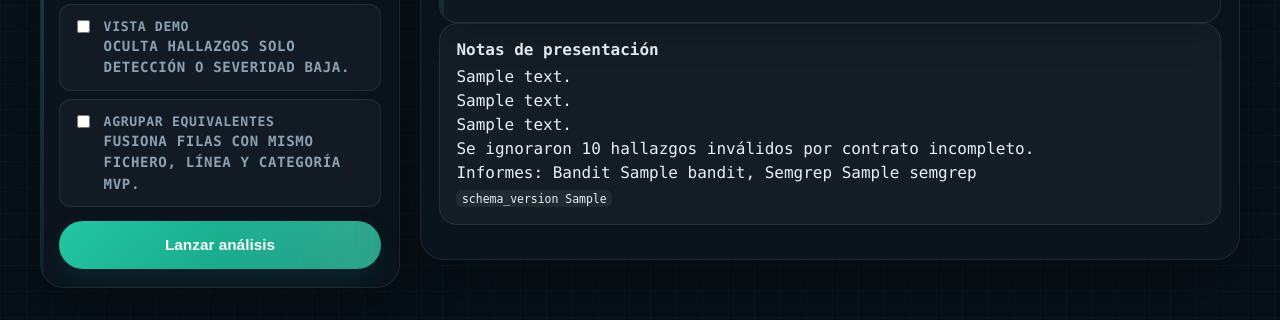
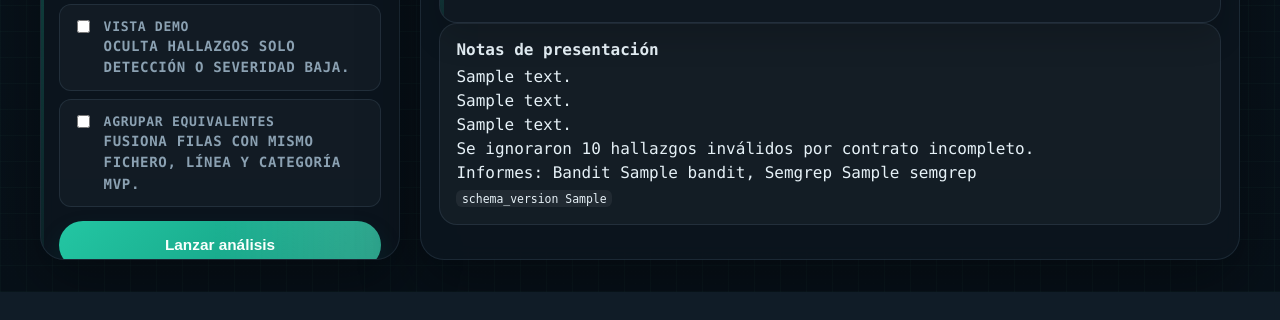
Before and after one commit to p3ix/tfg-secure-code-remediation, a Flask app: template app/templates/dashboard.html in a window 1280 px wide. Shown: the part 1607-1927 px from the top of the page. After the commit the page ends 1899 px from the top, so only its background shows below. Run offline with Flask 3, Linux system fonts and the light colour scheme; the template is opened without the code that fills it: most values are stand-ins (such as "Sample title", 1, 10 or a date in 2020).

Commit message:
feat(web): WEB-2 scroll independiente sidebar y resultados en dashboard
- Layout split-scroll en escritorio con altura acotada al viewport
- overflow-y auto en panel lateral y principal; sin recorte del formulario
- Móvil mantiene columna única con scroll de página

```diff
--- a/app/templates/dashboard.html
+++ b/app/templates/dashboard.html
@@ -133,6 +133,27 @@
       margin-top: 1.25rem;
       align-items: start;
     }
+    /* Escritorio: scroll independiente sidebar / resultados (WEB-2) */
+    @media (min-width: 901px) {
+      .layout.layout--split-scroll {
+        align-items: stretch;
+        height: calc(100dvh - 11.5rem);
+        min-height: 22rem;
+        max-height: calc(100dvh - 6rem);
+      }
+      .layout.layout--split-scroll .side-panel,
+      .layout.layout--split-scroll .main-panel {
+        min-height: 0;
+        max-height: 100%;
+        overflow-x: hidden;
+        overflow-y: auto;
+        overscroll-behavior: contain;
+      }
+      .layout.layout--split-scroll .side-panel {
+        position: relative;
+        top: auto;
+      }
+    }
     .panel {
       border: 1px solid var(--line);
       border-radius: var(--radius-xl);
@@ -145,7 +166,7 @@
       padding: 1.15rem;
       position: sticky;
       top: 1rem;
-      overflow: hidden;
+      overflow-x: hidden;
     }
     .side-panel::after {
       content: "";
@@ -156,7 +177,7 @@
     }
     .main-panel {
       padding: 1.15rem;
-      overflow: hidden;
+      overflow-x: hidden;
     }
     .section-title {
       font-size: 1.15rem;
@@ -680,7 +701,7 @@
       </div>
     </section>
 
-    <div class="layout">
+    <div class="layout layout--split-scroll">
       <aside class="panel side-panel">
         <h2 class="section-title">Nuevo análisis</h2>
         <p class="section-copy">
```
Also changed, not shown: tests/test_dashboard.py (+1 -0 lines).
